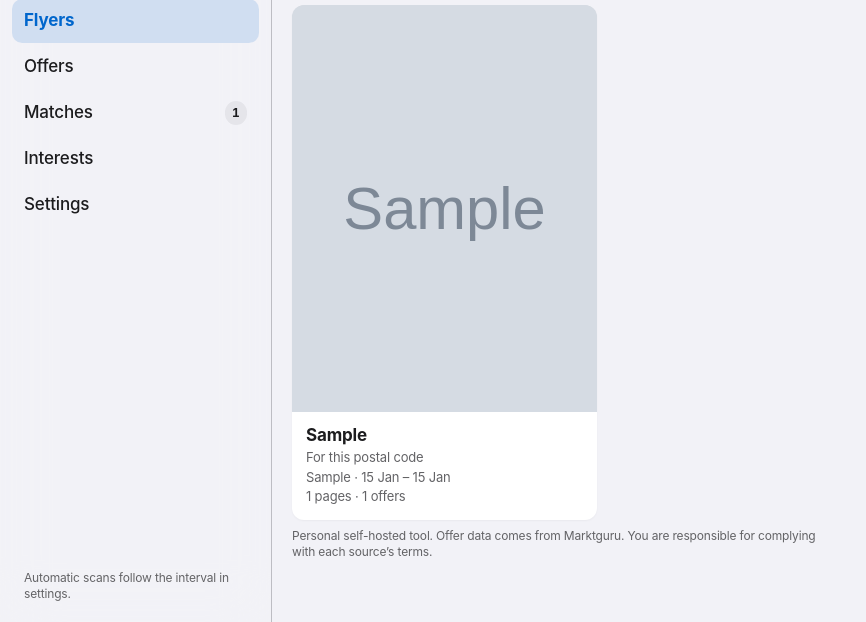
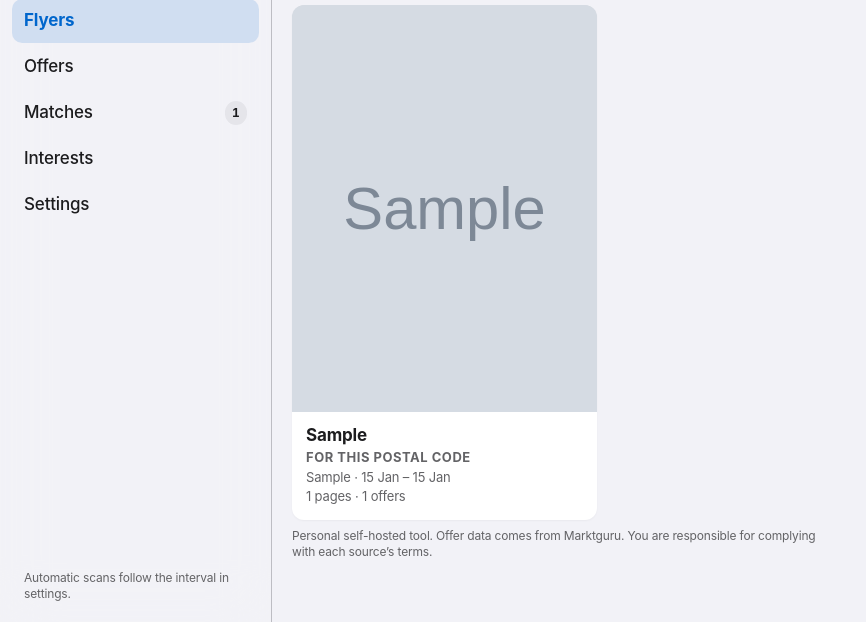
Before and after one commit to ChrisKariofyllis/Rabbat-IQ, a FastAPI app: page /flyers in a window 1280 px wide. Shown: the part 178-800 px from the top of the page, without its empty margins (0-866 px from the left). Run offline with FastAPI, Linux system fonts and the light colour scheme; tables that the repository leaves empty hold one stand-in row (values such as "Sample post"); grey boxes marked "Sample" are stand-in pictures.

Commit message:
Label flyers as local or broader.

```diff
--- a/app/web/static/style.css
+++ b/app/web/static/style.css
@@ -435,6 +435,21 @@ main { display: flex; flex-direction: column; gap: 28px; padding-top: 12px; }
 }
 
 .flyer-meta strong { font-size: var(--body); }
+
+.scope {
+  display: inline-block;
+  width: fit-content;
+  font-size: var(--caption);
+  font-weight: 650;
+  letter-spacing: 0.04em;
+  text-transform: uppercase;
+}
+
+.scope-local { color: var(--ok-ink); }
+
+.scope-broader { color: var(--accent-ink); }
+
+.scope-postal { color: var(--secondary); }
 
 .flyer-meta span { color: var(--secondary); font-size: var(--footnote); }
 
```
